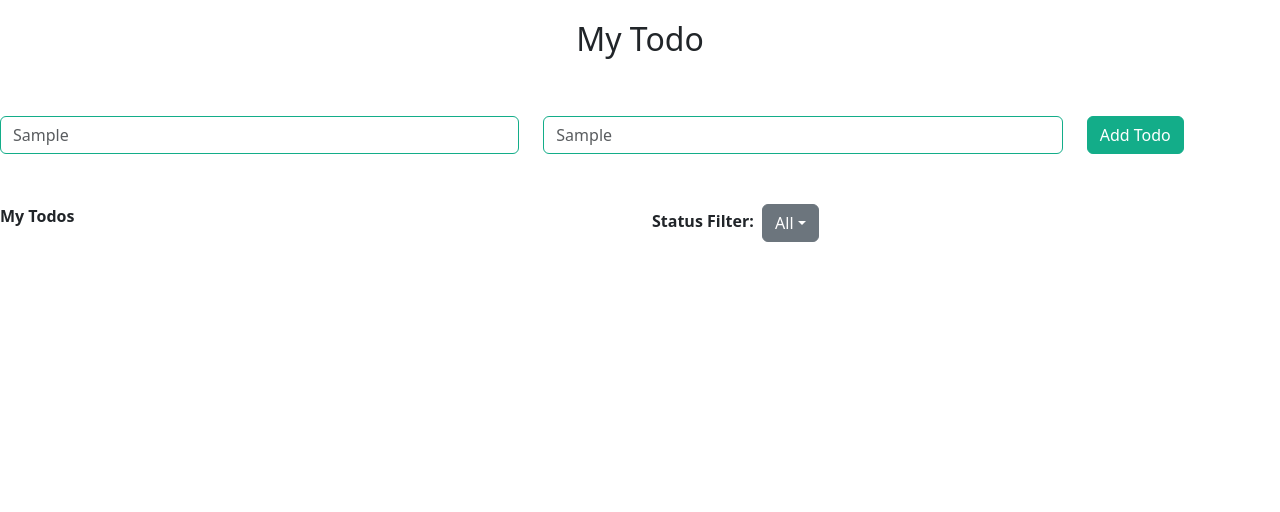
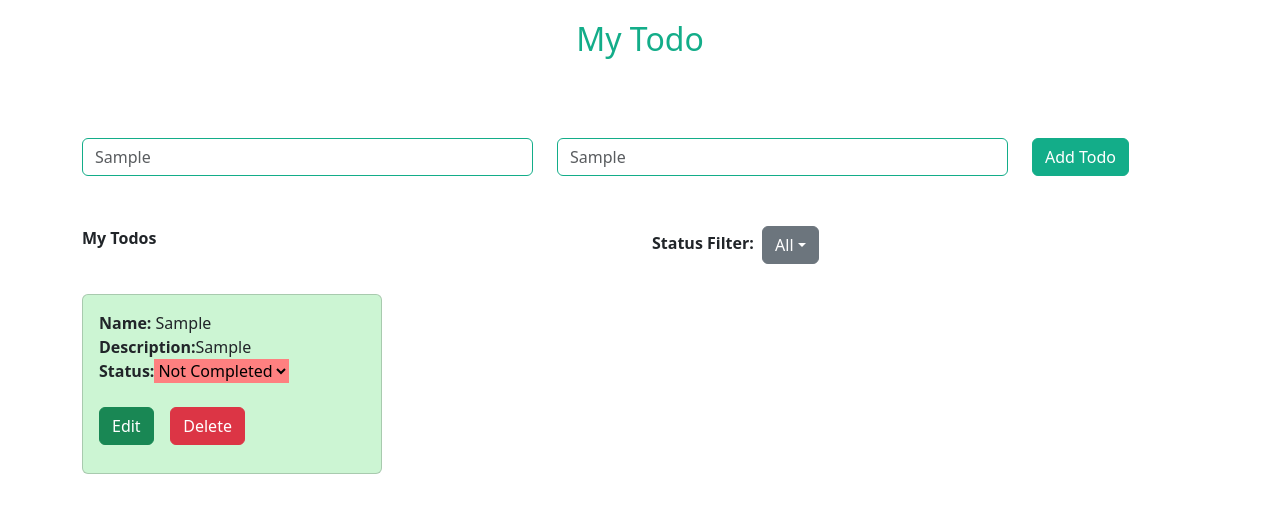
Before and after one commit to EclipticCode/Todo-Task, a React (Vite) app: page / in a window 1280 px wide. Both pictures are taken after typing "Sample", "Sample" into the empty fields and a click on the button "Add Todo". Shown: the top 512 px of the page. Built offline with nearby package versions, Linux system fonts and the light colour scheme.

Commit message:
created states for todoName and todoDesc and send props to card

```diff
--- a/src/App.jsx
+++ b/src/App.jsx
@@ -1,14 +1,35 @@
-import React from 'react'
+import React, { useState } from 'react'
 import './App.css'
 import Heading from './assets/components/Heading'
 import Inputs from './assets/components/Inputs'
+import Card from './assets/components/Card'
 const App = () => {
 
+const [name,setName] = useState("")
+const [desc,setDesc] = useState("")
+const [showCard,setShowCard] = useState(false)
+
+const todoName = (e) => {
+   setName(e.target.value)
+}
+const todoDesc = (e) => {
+   setDesc(e.target.value)
+}
+const addTodoButton = () =>{
+  setShowCard(true)
+}
   return (
     <div>
        <Heading/>
-       <Inputs/>
-
+       <Inputs name = {name}
+       onNameChange={todoName}
+       desc={desc}
+       onDescChange={todoDesc}
+       addTodoButton={addTodoButton}/>
+       <Card
+       name={name}
+       desc={desc}
+       showCard={showCard}/>
    </div>
 
 
--- /dev/null
+++ b/src/assets/components/Card.css
@@ -0,0 +1,12 @@
+.card{
+    width:300px;
+    height:180px;
+    background-color: #CCF5D3;
+  }
+  .select{
+    background-color: #FE8080;
+    border: none;
+  }
+  .container{
+    margin-top: 30px;
+  }
--- a/src/assets/components/Card.jsx
+++ b/src/assets/components/Card.jsx
@@ -1,18 +1,20 @@
 import React from 'react'
+import "./Card.css"
 
-const Card = () => {
+const Card = ({name,desc,showCard}) => {
   return (
    <div>
+     { showCard ? (
+      <div className='container'>
       <div className="row">
       <div className="col-sm-3">
-        {showCard ? (
       <div className='card'>
       <div className="card-body">
-        <b>Name:</b>
+      <b>Name:</b> {name}
       <br />
-        <b>Description:</b>
+      <b>Description:</b>{desc}
       <br />
-        <b> Status: </b>
+      <b> Status:</b>
       <span>
       <select name="" id="" className='select'>
       <option value="Not Completed">Not Completed</option>
@@ -24,11 +26,12 @@ const Card = () => {
       <button type="button" className="btn btn-success">Edit</button> &nbsp; &nbsp;
       <button type="button" className="btn btn-danger">Delete</button>
       </div>
-        </div>)
-        :
-         (<div></div>) }
       </div>
       </div>
+    </div>
+  </div>
+     ) :
+     <div></div>}
    </div>
   )
 }
--- a/src/assets/components/Heading.css
+++ b/src/assets/components/Heading.css
@@ -1,4 +1,5 @@
 .heading{
    text-align: center;
    margin-top: 20px;
+   color: #13AD89;;
 }
--- a/src/assets/components/Inputs.jsx
+++ b/src/assets/components/Inputs.jsx
@@ -1,18 +1,23 @@
 import React from 'react'
 import "./Inputs.css"
 
-const Inputs = () => {
+const Inputs = ({name , onNameChange , desc , onDescChange , addTodoButton}) => {
+
     return (
-        <div>
+        <div className='container'>
             <div className="row">
-                <div className="col-sm-5 col-md-5">
-                    <input type="text" className="form-control text-muted" placeholder="Todo Name" aria-label="Username" aria-describedby="addon-wrapping" />
+                <div className="col-sm-5">
+                    <input type="text" className="form-control text-muted" placeholder="Todo Name" aria-label="Username" aria-describedby="addon-wrapping"
+                    value={name}
+                    onChange={onNameChange}/>
                 </div>
-                <div className="col-sm-5 col-md-5">
-                    <input type="text" className="form-control text-muted" placeholder="Todo Description" aria-label="Username" aria-describedby="addon-wrapping"/>
+                <div className="col-sm-5">
+                    <input type="text" className="form-control text-muted" placeholder="Todo Description" aria-label="Username" aria-describedby="addon-wrapping"
+                    value={desc}
+                    onChange={onDescChange}/>
                 </div>
-                <div className="col-sm-2 col-md-2">
-                    <button type="button" className="btn todoButton">Add Todo</button>
+                <div className="col-sm-2">
+                    <button type="button" className="btn todoButton" onClick={addTodoButton}>Add Todo</button>
                 </div>
             </div>
             <div className="row">
```
Lines whose indentation alone changed are shown as unchanged.
